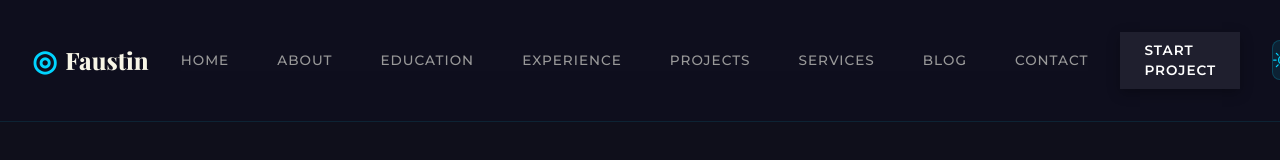
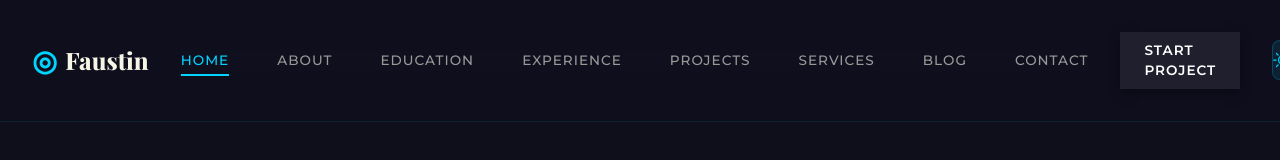
Before and after one commit to faustin12-g/reactporto, a React (Vite) app: page / in a window 1280 px wide. Shown: the top 160 px of the page. Built offline with nearby package versions, Linux system fonts and the light colour scheme.

Commit message:
fix navigation tracking issue

```diff
--- a/src/components/Navigation.css
+++ b/src/components/Navigation.css
@@ -71,17 +71,22 @@
   color: var(--color-primary);
 }
 
+.nav-link.active {
+  color: var(--color-primary);
+}
+
 .nav-link-underline {
   position: absolute;
   bottom: -6px;
   left: 0;
   width: 0;
   height: 2px;
-  background: #1f1f2e;
+  background: var(--color-primary);
   transition: width var(--transition-base);
 }
 
-.nav-link:hover .nav-link-underline {
+.nav-link:hover .nav-link-underline,
+.nav-link.active .nav-link-underline {
   width: 100%;
 }
 
--- a/src/components/Navigation.jsx
+++ b/src/components/Navigation.jsx
@@ -1,11 +1,12 @@
-import React, { useState } from 'react';
-import { Link } from 'react-router-dom';
+import React, { useState, useEffect } from 'react';
+import { Link, useLocation } from 'react-router-dom';
 import { motion } from 'framer-motion';
 import { BsSun, BsMoon } from 'react-icons/bs';
 import './Navigation.css';
 
 const Navigation = ({ theme, toggleTheme }) => {
   const [isOpen, setIsOpen] = useState(false);
+  const location = useLocation();
 
   const navItems = [
     { name: 'Home', path: '/' },
@@ -17,6 +18,22 @@ const Navigation = ({ theme, toggleTheme }) => {
     { name: 'Blog', path: '/blog' },
     { name: 'Contact', path: '/contact' },
   ];
+
+  // Scroll to top when location changes
+  useEffect(() => {
+    window.scrollTo(0, 0);
+  }, [location]);
+
+  // Close mobile menu when location changes
+  useEffect(() => {
+    setIsOpen(false);
+  }, [location]);
+
+  const isActive = (path) => {
+    if (path === '/' && location.pathname === '/') return true;
+    if (path !== '/' && location.pathname === path) return true;
+    return false;
+  };
 
   return (
     <motion.nav
@@ -38,7 +55,7 @@ const Navigation = ({ theme, toggleTheme }) => {
             <Link
               key={item.path}
               to={item.path}
-              className="nav-link"
+              className={`nav-link ${isActive(item.path) ? 'active' : ''}`}
               onClick={() => setIsOpen(false)}
             >
               <span className="nav-link-text">{item.name}</span>
```
